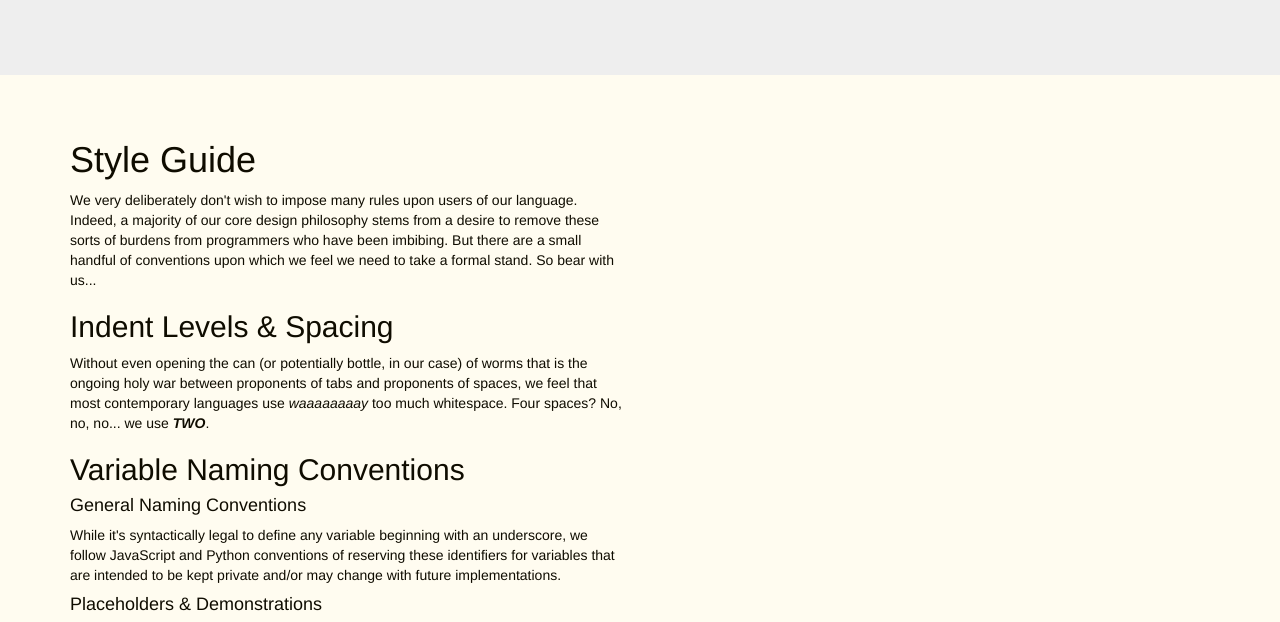
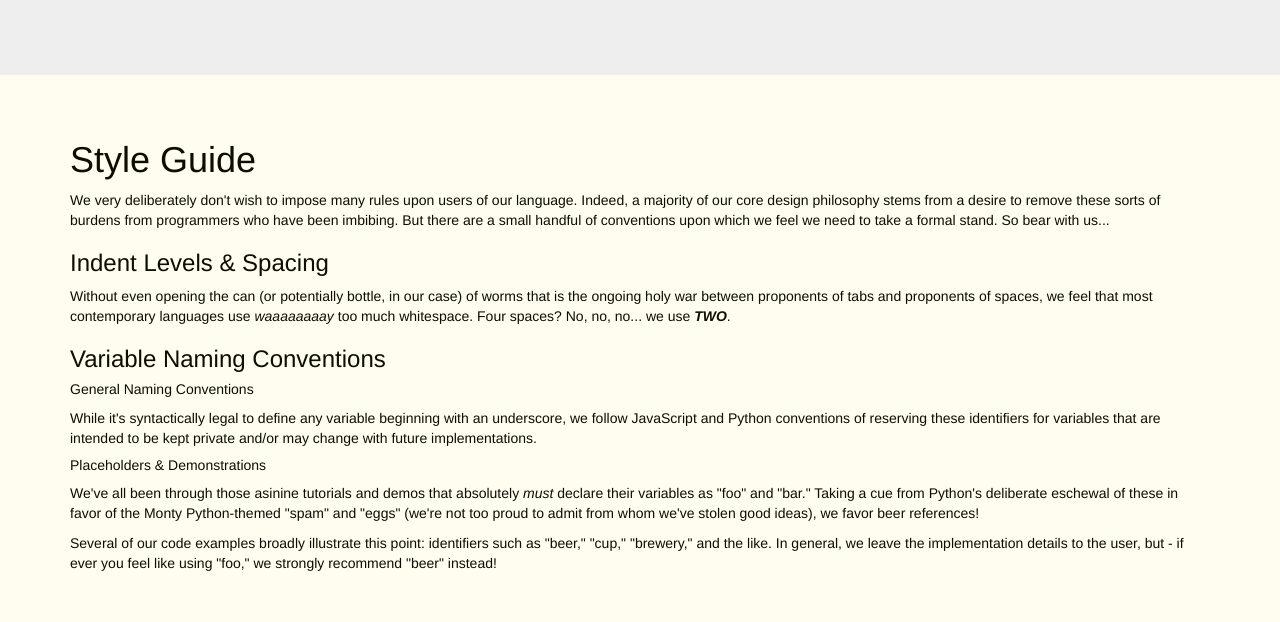
Before and after one commit to mpmcauley/Boozie, a website: page styleguide.html in a window 1280 px wide. Shown: the part 316-938 px from the top of the page. After the commit the page ends 914 px from the top, so only its background shows below. Drawn offline with nearby package versions, Linux system fonts and the light colour scheme.

Commit message:
Minor style tweaks

```diff
--- a/styleguide.html
+++ b/styleguide.html
@@ -18,19 +18,19 @@
   </div>
   <div class="container" role="main">
     <div class="row">
-      <div class="col-sm-6 panel-body">
+      <div class="col-sm-12 panel-body">
         <h1>Style Guide</h1>
         <p>We very deliberately don't wish to impose many rules upon users of our language. Indeed, a majority of our core design philosophy stems from a desire to remove these sorts of burdens from programmers who have been imbibing. But there are a small handful of conventions upon which we feel we need to take a formal stand. So bear with us...</p>
 
-        <h2>Indent Levels &amp; Spacing</h2>
+        <h3>Indent Levels &amp; Spacing</h3>
         <p>Without even opening the can (or potentially bottle, in our case) of worms that is the ongoing holy war between proponents of tabs and proponents of spaces, we feel that most contemporary languages use <em>waaaaaaaay</em> too much whitespace. Four spaces? No, no, no... we use <em><strong>TWO</strong></em>.</p>
 
-        <h2>Variable Naming Conventions</h2>
+        <h3>Variable Naming Conventions</h3>
 
-        <h4>General Naming Conventions</h4>
+        <h5>General Naming Conventions</h5>
         <p>While it's syntactically legal to define any variable beginning with an underscore, we follow JavaScript and Python conventions of reserving these identifiers for variables that are intended to be kept private and/or may change with future implementations.</p>
 
-        <h4>Placeholders &amp; Demonstrations</h4>
+        <h5>Placeholders &amp; Demonstrations</h5>
         <p>We've all been through those asinine tutorials and demos that absolutely <em>must</em> declare their variables as "foo" and "bar." Taking a cue from Python's deliberate eschewal of these in favor of the Monty Python-themed "spam" and "eggs" (we're not too proud to admit from whom we've stolen good ideas), we favor beer references!</p>
         <p>Several of our code examples broadly illustrate this point: identifiers such as "beer," "cup," "brewery," and the like. In general, we leave the implementation details to the user, but - if ever you feel like using "foo," we strongly recommend "beer" instead!</p>
       </div>
```
